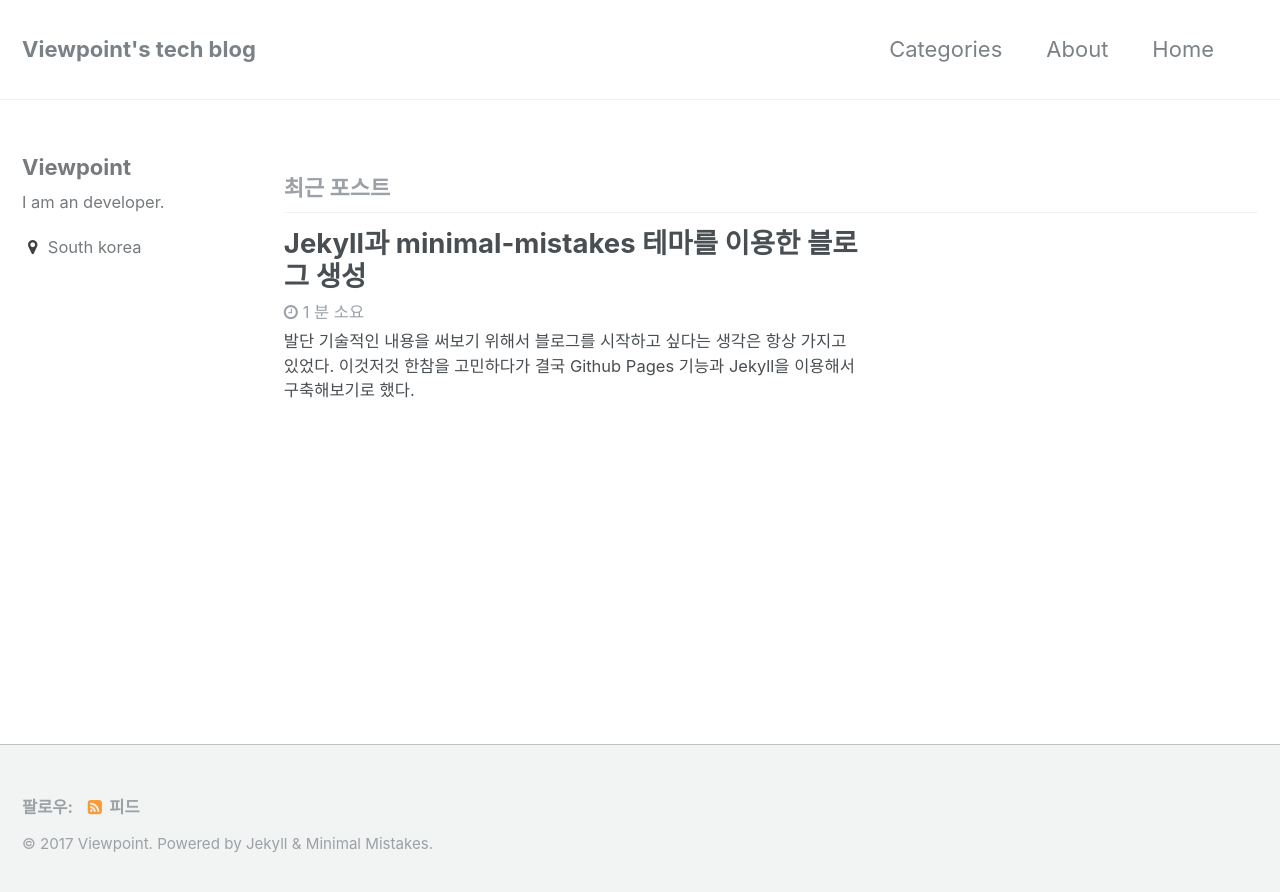
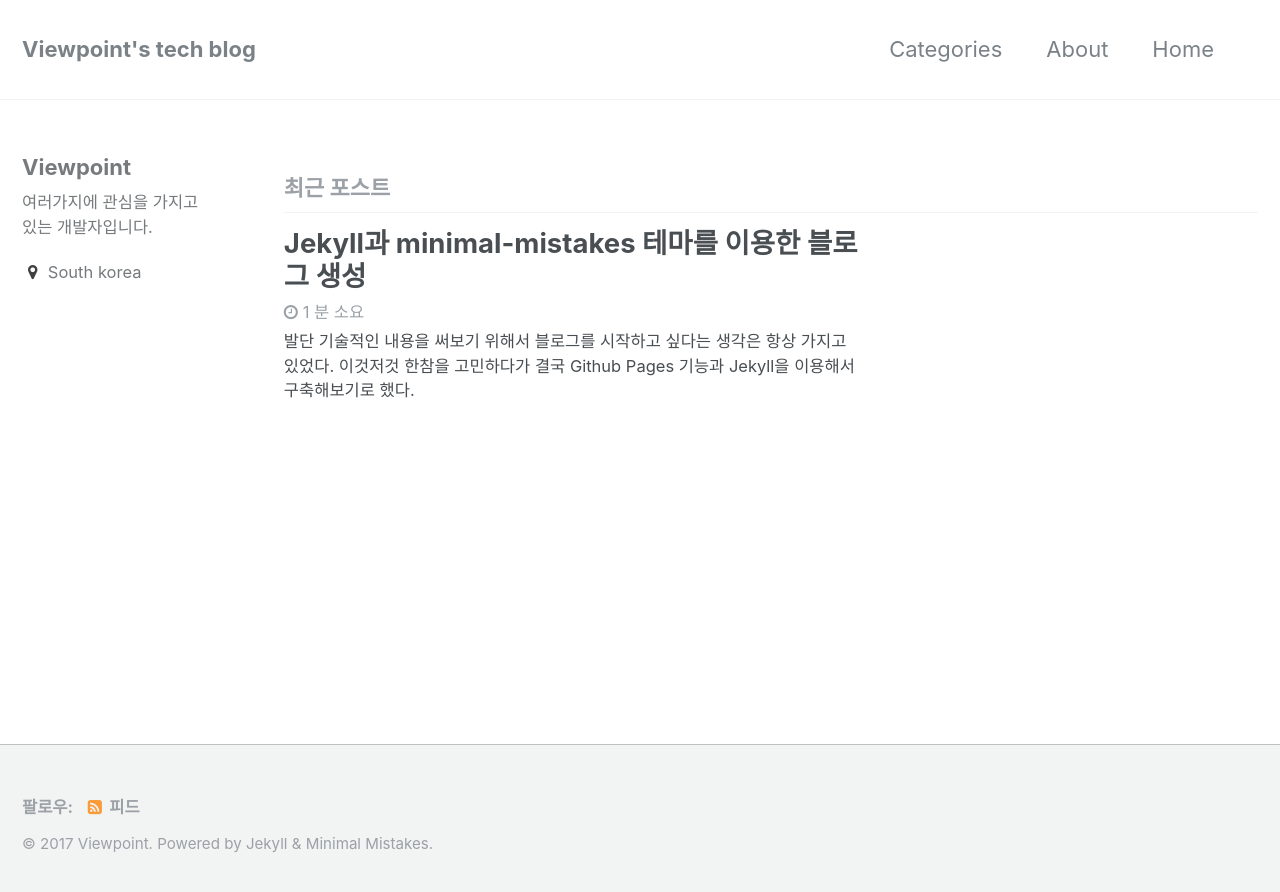
Before and after one commit to hide1202/hide1202.github.io, a Jekyll site: the page built from index.html, in a window 1280 px wide. Shown: the top 892 px of the page. Built offline with Jekyll 4.4.1, drawn with Linux system fonts in a browser that asks for light colours; the list of posts is cut into pages by our own code.

```diff
--- a/_config.yml
+++ b/_config.yml
@@ -70,16 +70,16 @@ social:
 
 # Analytics
 analytics:
-  provider               : false # false (default), "google", "google-universal", "custom"
+  provider               : "google-universal" # false (default), "google", "google-universal", "custom"
   google:
-    tracking_id          :
+    tracking_id          : "UA-101954580-1"
 
 
 # Site Author
 author:
   name             : "Viewpoint"
   avatar           : # path of avatar image, e.g. "/assets/images/bio-photo.jpg"
-  bio              : "I am an developer."
+  bio              : "여러가지에 관심을 가지고 있는 개발자입니다."
   location         : "South korea"
   email            :
   uri              :
```
Also changed, not shown: _layouts/home.html (+0 -11 lines).
